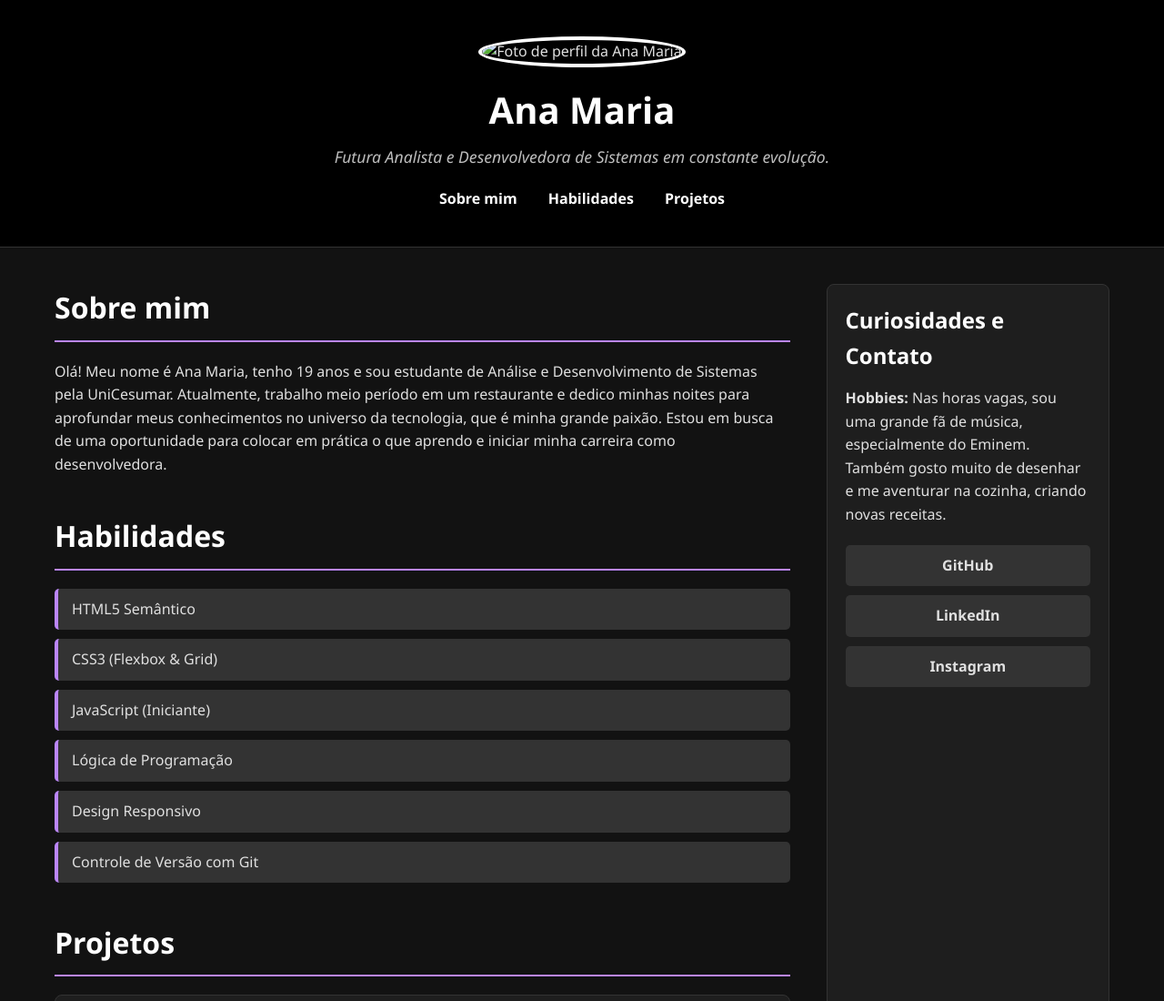
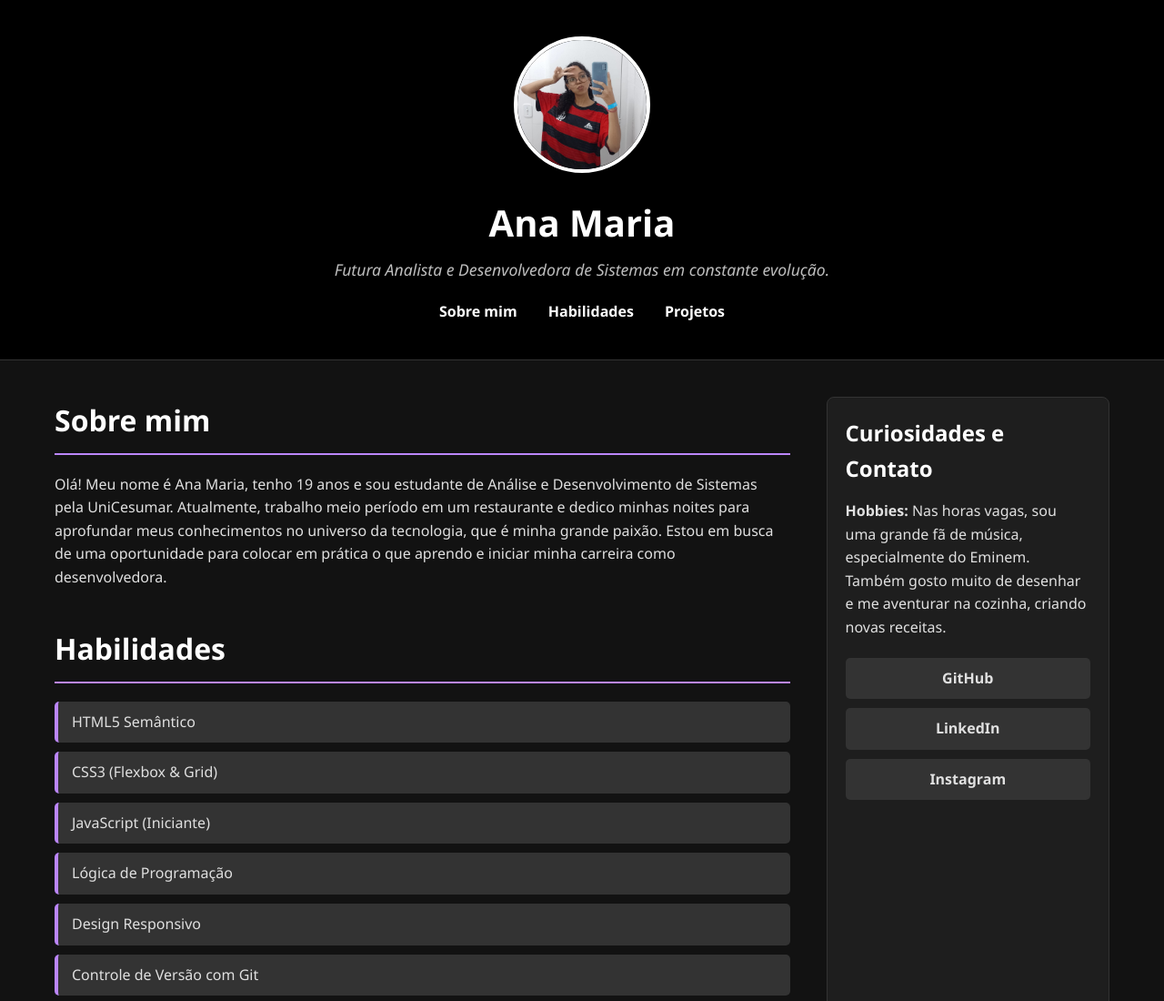
Before and after one commit to Ravenaxs/Landing-Page, a plain HTML site: page Mapa_Front-End/index.html in a window 1280 px wide. Shown: the top 1100 px of the page at 91% size. Drawn offline with Linux system fonts and the light colour scheme.

Commit message:
img do prtfil adicionado a home

```diff
--- a/Mapa_Front-End/index.html
+++ b/Mapa_Front-End/index.html
@@ -9,7 +9,7 @@
 <body>
 
     <header>
-        <img src="foto-perfil.jpg" alt="Foto de perfil da Ana Maria" class="foto-perfil">
+        <img src="img/Imagem do WhatsApp de 2025-07-05 à(s) 20.20.18_27651417.jpg" alt="Foto de perfil da Ana Maria" class="foto-perfil">
         <h1>Ana Maria</h1>
         <p class="frase-representativa">Futura Analista e Desenvolvedora de Sistemas em constante evolução.</p>
         <nav>
```
Also changed, not shown: Mapa_Front-End/img/Imagem do WhatsApp de 2025-07-05 à(s) 20.20.18_27651417.jpg (added).
